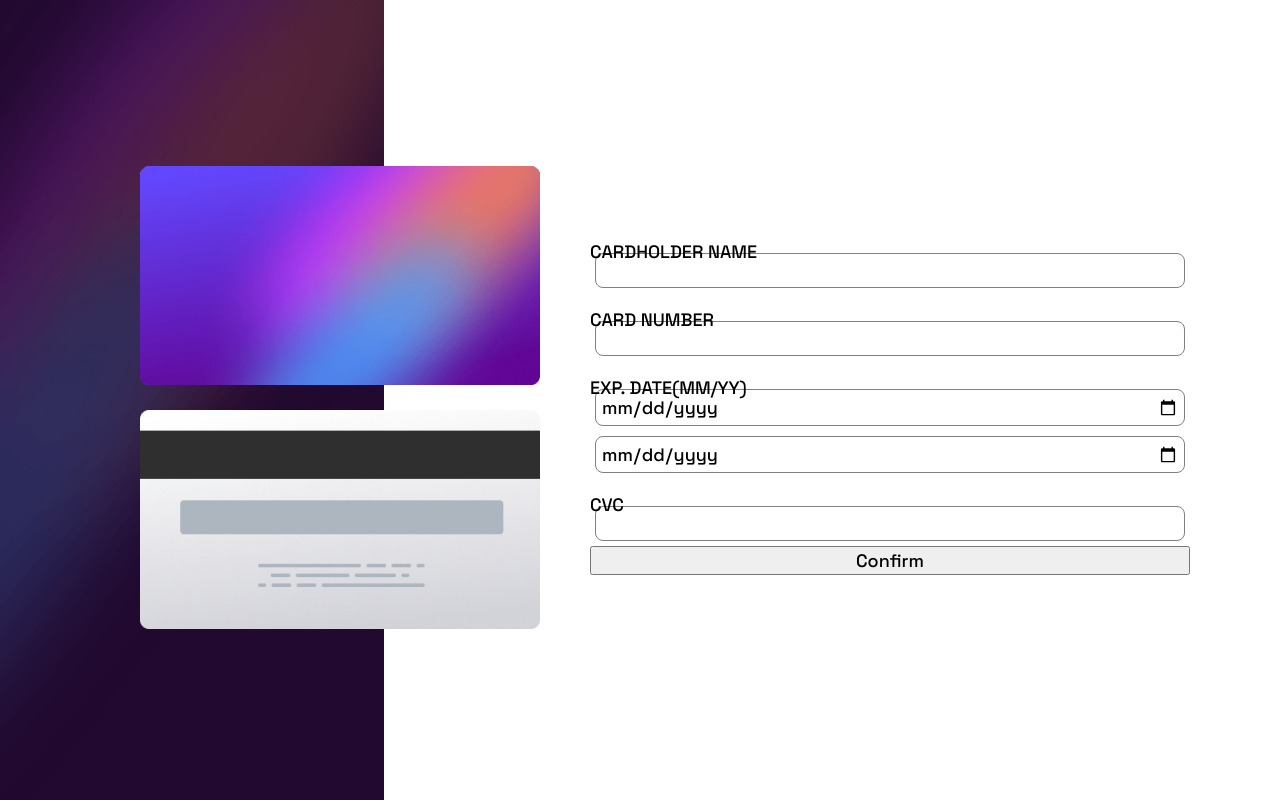
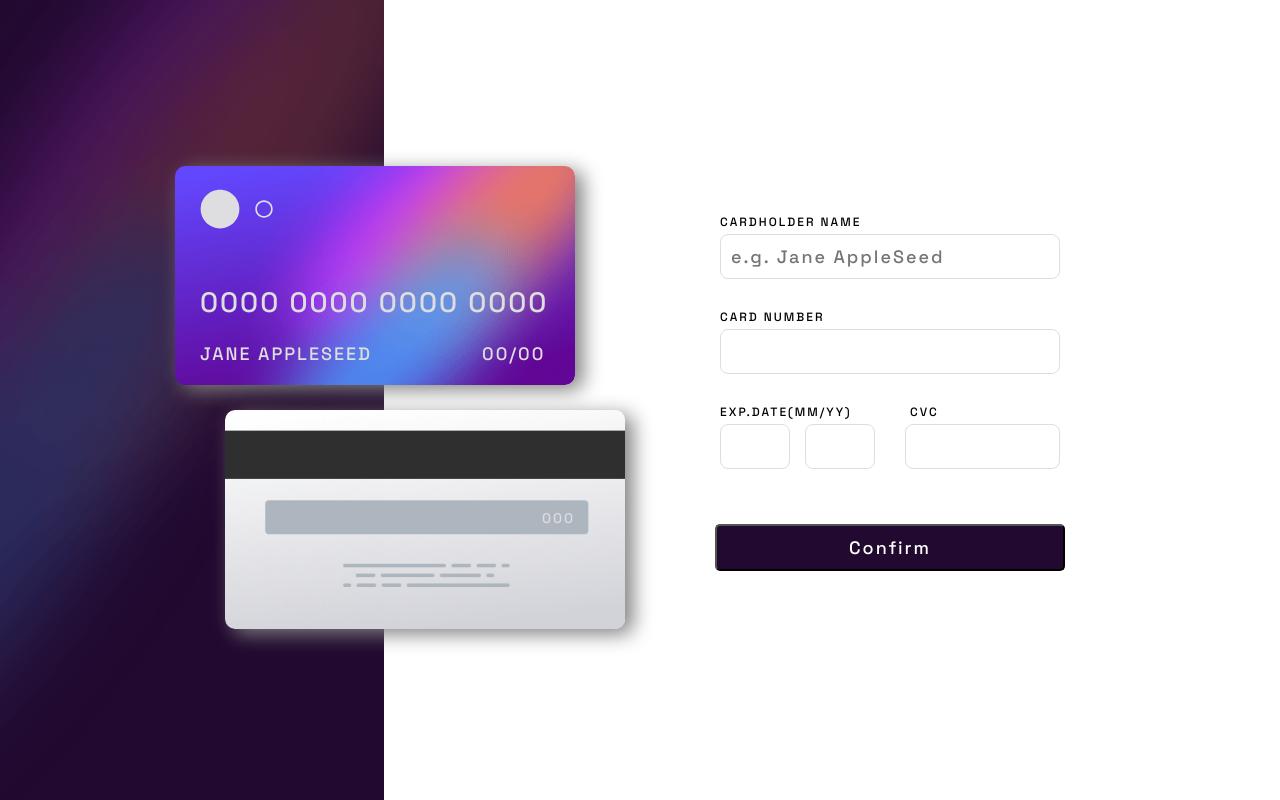
Before and after one commit to jocunda/FM-cardInteractive, a React (Create React App) app: page / in a window 1280 px wide. Built offline with nearby package versions, Linux system fonts and the light colour scheme.

Commit message:
Feat:layout and css

```diff
--- a/src/card/card.module.scss
+++ b/src/card/card.module.scss
@@ -5,23 +5,42 @@
 * {
     font-family: $spacegrostek;
     font-size: 18px;
-}
-
-h1 {
-    background-image: linear-gradient($Lineargradient1, $Lineargradient2);
-    color: yellow;
+    letter-spacing: 2px;
 }
 
 img {
     width: 400px;
     margin: 10px;
+    box-shadow: 8px 5px 20px grey;
+    border-radius: 10px;
 }
 
 label {
     position: relative;
-    top: 15px;
+    top: -15px;
+    left: 5px;
     text-align: left;
+    font-size: 12px;
 }
+
+input {
+    border-radius: 8px;
+    border: 1px solid $Lightgrayishviolet;
+    padding: 10px;
+    margin: 5px;
+
+    &:focus {
+        border-color: $Darkgrayishviolet;
+    }
+}
+
+input::-webkit-outer-spin-button,
+input::-webkit-inner-spin-button {
+    -webkit-appearance: none;
+    margin: 0;
+}
+
+
 
 .container {
     background-image: url(../images/bg-main-desktop.png);
@@ -32,24 +51,117 @@ label {
     align-items: center;
     justify-content: center;
     min-height: 100vh;
-    display: grid;
-    grid-template-columns: 500px 600px;
+    display: flex;
+    flex-direction: row;
+
+    @include respond (small) {
+        flex-direction: column;
+    }
+}
+
+.imageContainer {
+    display: flex;
+    flex-direction: column;
+    margin-right: 80px;
+}
+
+.cardfrontcontainer {
+    position: relative;
+    color: $Lightgrayishviolet;
+}
+
+.logo {
+    position: absolute;
+    top: 15px;
+    left: -15px;
+    display: flex;
+    align-items: center;
+}
+
+.biglogo {
+    font-size: 40px;
+    margin-right: 15px;
+}
+
+.cardfront {
+    position: relative;
+    left: -50px;
+}
+
+.cardnum {
+    position: absolute;
+    top: 100px;
+    left: -15px;
+    font-size: 28px;
+}
+
+.namedate {
+    position: absolute;
+    bottom: 25px;
+    left: -15px;
+    font-size: 10px;
+    text-transform: uppercase;
+}
+
+.date {
+    margin-left: 110px;
 }
 
 
-.formContainer {
-    display: flex;
-    flex-direction: column;
+.cardbackcontainer {
+    position: relative;
+    color: $Lightgrayishviolet;
 }
 
-.input {
-    border-radius: 8px;
-    border: 1px solid grey;
-    padding: 5px;
-    margin: 5px;
+
+.cvcnum {
+    position: absolute;
+    top: 95px;
+    right: 60px;
+    font-size: 14px;
+}
+
+.formContainer {
+    display: grid;
+    grid-template-columns: 80px 80px 180px;
+    grid-template-rows: auto;
+    gap: 40px 5px;
+    grid-template-areas: "header header header"
+        "main main main"
+        "main1 main2 main3"
+        "footer footer footer";
+    width: 350px;
+}
+
+
+
+.inputname {
+    grid-area: header;
+}
+
+.inputnumber {
+    grid-area: main;
+}
+
+.inputmonth {
+    grid-area: main1;
+}
+
+.inputyear {
+    grid-area: main2;
+}
+
+.inputcvc {
+    grid-area: main3;
+    margin-left: 20px;
 }
 
 .confirmbtn {
     background-color: $Verydarkviolet;
     color: $white;
+    border-radius: 5px;
+    padding: 10px;
+    width: 100%;
+    grid-area: footer;
+    margin-top: 10px;
 }
--- a/src/card/card.tsx
+++ b/src/card/card.tsx
@@ -2,27 +2,49 @@ import styles from './card.module.scss'
 import cardfront from '../images/bg-card-front.png'
 import cardback from '../images/bg-card-back.png'
 import cx from 'classnames';
+import { useState } from 'react';
+import { FaCircle, FaRegCircle } from 'react-icons/fa'
 
 export default function Card() {
+    const [name, setName] = useState<string>('Jane AppleSeed')
+    const [date, setDate] = useState<string>('00/00')
+    const [card, setCard] = useState<string>('0000 0000 0000 0000')
+    const [cvc, setCvc] = useState<string>('000')
 
     return <>
         <div className={styles.container}>
             <div className={styles.imageContainer}>
-                <img src={cardfront} alt="cardfront" />
-                <img className={styles.cardback} src={cardback} alt="cardback" />
+                <div className={styles.cardfrontcontainer}>
+                    <img className={styles.cardfront} src={cardfront} alt="cardfront" />
+                    <p className={styles.logo}><FaCircle className={styles.biglogo} /> <FaRegCircle /></p>
+                    <p className={styles.cardnum}>{card}</p>
+                    <p className={styles.namedate}>
+                        <span>{name}</span>
+                        <span className={styles.date}>{date}</span>
+                    </p>
+
+                </div>
+                <div className={styles.cardbackcontainer}>
+                    <img src={cardback} alt="cardback" />
+                    <p className={styles.cvcnum}>{cvc}</p>
+                </div>
             </div>
             <form action="" method="post" >
                 <div className={styles.formContainer}>
-                    <label htmlFor="inputname">CARDHOLDER NAME</label>
-                    <input type="text" className={styles.input} id={styles.inputname} />
-                    <label htmlFor="inputname">CARD NUMBER</label>
-                    <input type="number" className={styles.input} id={styles.inputnumber} />
-                    <label htmlFor="inputname">EXP. DATE(MM/YY)</label>
-                    <input type="date" className={styles.input} id={styles.inputmonth} />
-                    <input type="date" className={styles.input} id={styles.inputyear} />
-                    <label htmlFor="inputname">CVC</label>
-                    <input type="number" className={styles.input} id={styles.inputcvc} />
-                    <button type="submit">Confirm</button>
+                    <label htmlFor="inputname" className={styles.inputname}>CARDHOLDER NAME</label>
+                    <input type="text"
+                        className={cx(styles.input, styles.inputname)}
+                        id="inputname"
+                        placeholder="e.g. Jane AppleSeed"
+                    />
+                    <label htmlFor="inputnumber" className={styles.inputnumber}>CARD NUMBER</label>
+                    <input type="number" className={cx(styles.input, styles.inputnumber)} id="inputnumber" maxLength={16} />
+                    <label htmlFor="inputmonth" className={styles.inputmonth}>EXP.DATE(MM/YY)</label>
+                    <input type="number" className={cx(styles.input, styles.inputmonth)} id="inputmonth" maxLength={2} />
+                    <input type="number" className={cx(styles.input, styles.inputyear)} id="inputyear" min="22" max="2099" step="1" />
+                    <label htmlFor="inputcvc" className={styles.inputcvc}>CVC</label>
+                    <input type="number" className={cx(styles.input, styles.inputcvc)} id="inputcvc" maxLength={3} />
+                    <button type="submit" className={styles.confirmbtn}>Confirm</button>
                 </div>
             </form>
 
```
